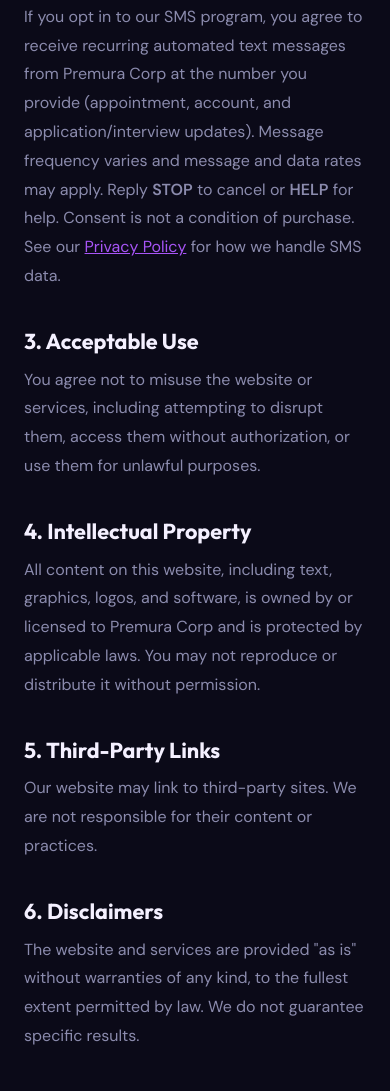
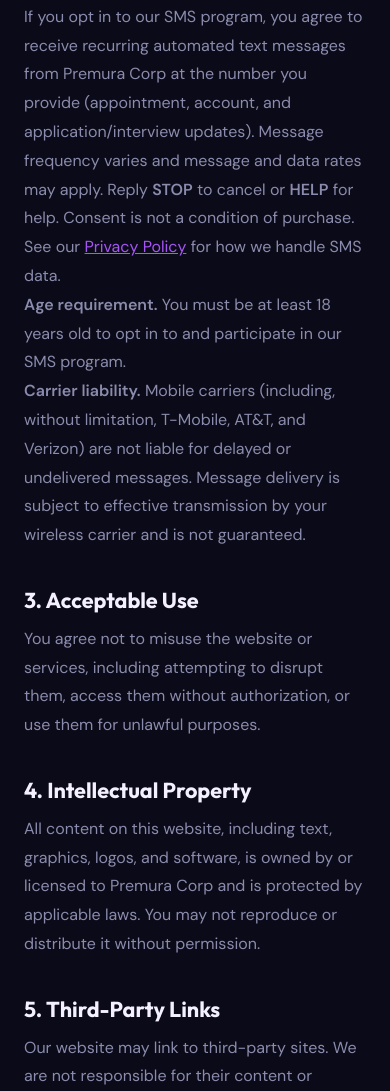
Before and after one commit to airealbro-prog/premura-website, a plain HTML site: page project/terms-of-service.html in a window 390 px wide. Shown: the part 802-1893 px from the top of the page. Drawn offline with Linux system fonts and the light colour scheme.

Commit message:
A2P compliance: visible SMS disclosures on opt-in form; add carrier-liability + 18+ to Terms
Co-Authored-By: Claude Opus 4.8 <noreply@anthropic.com>

```diff
--- a/project/terms-of-service.html
+++ b/project/terms-of-service.html
@@ -79,6 +79,8 @@
 
   <h2>2. SMS / Text Messaging Terms</h2>
   <p>If you opt in to our SMS program, you agree to receive recurring automated text messages from Premura Corp at the number you provide (appointment, account, and application/interview updates). Message frequency varies and message and data rates may apply. Reply <strong>STOP</strong> to cancel or <strong>HELP</strong> for help. Consent is not a condition of purchase. See our <a href="/privacy-policy">Privacy Policy</a> for how we handle SMS data.</p>
+  <p><strong>Age requirement.</strong> You must be at least 18 years old to opt in to and participate in our SMS program.</p>
+  <p><strong>Carrier liability.</strong> Mobile carriers (including, without limitation, T-Mobile, AT&amp;T, and Verizon) are not liable for delayed or undelivered messages. Message delivery is subject to effective transmission by your wireless carrier and is not guaranteed.</p>
 
   <h2>3. Acceptable Use</h2>
   <p>You agree not to misuse the website or services, including attempting to disrupt them, access them without authorization, or use them for unlawful purposes.</p>
```
Also changed, not shown: project/sms-opt-in.html (+1 -0 lines).
